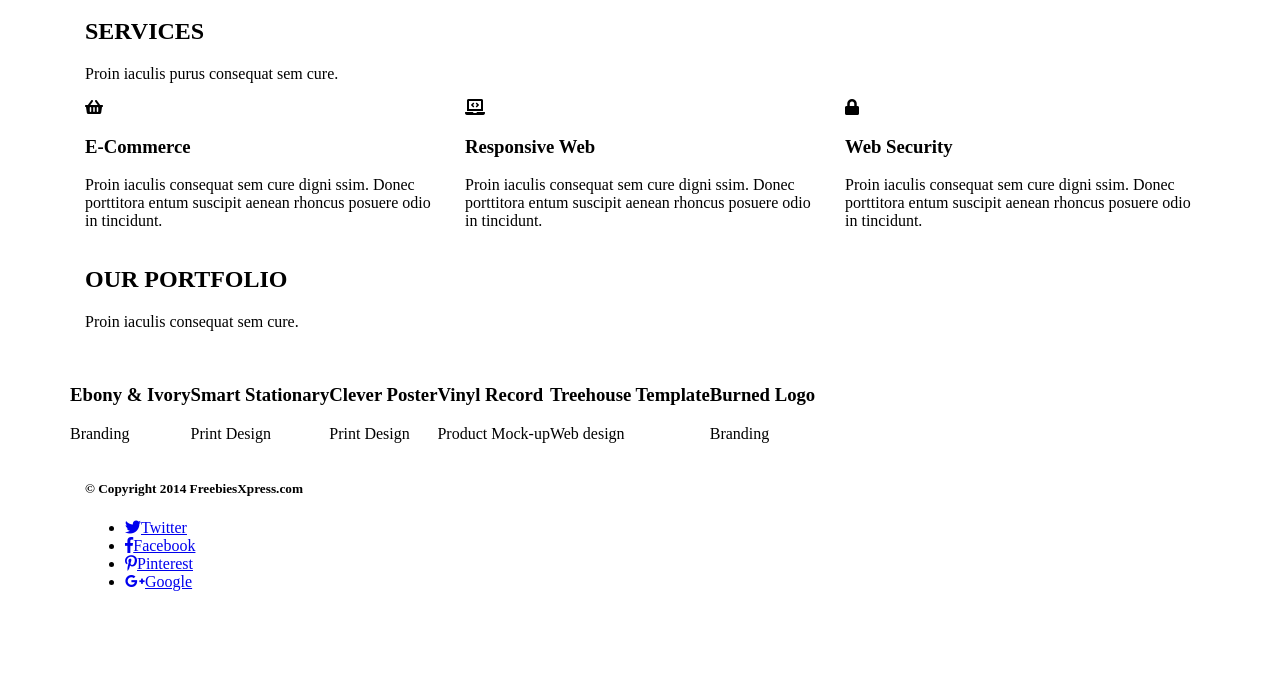
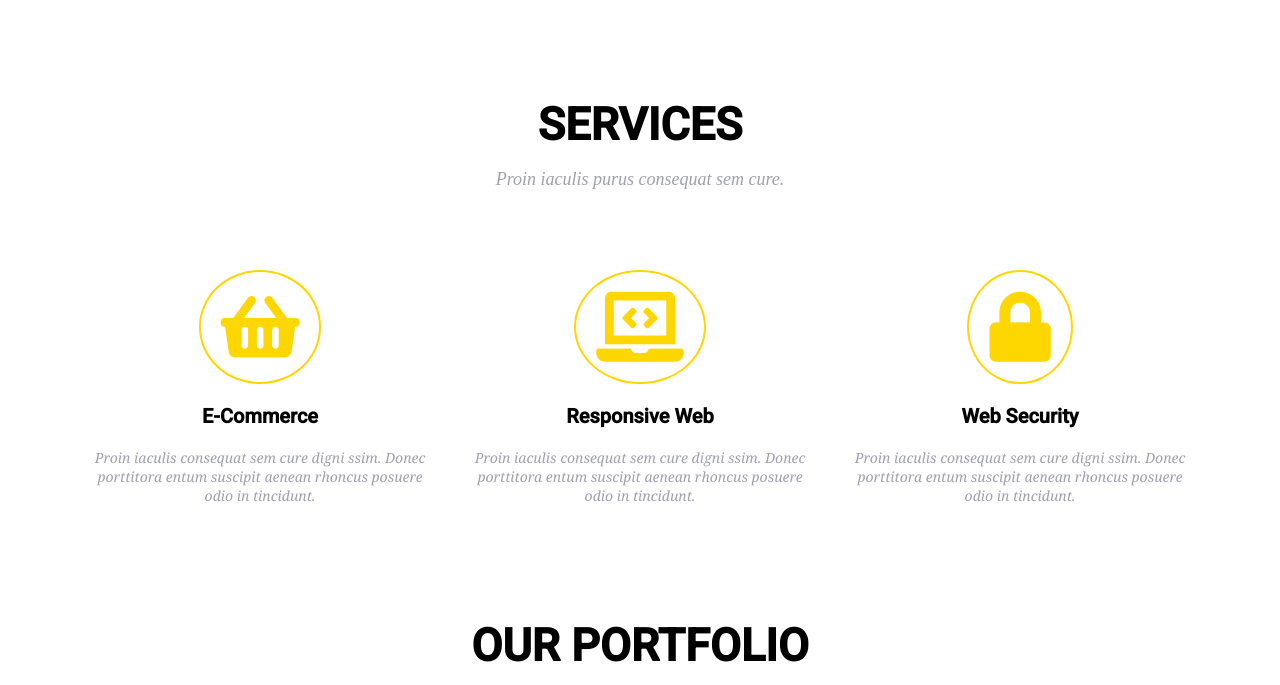
Before and after one commit to PiotrJablon/Nauka-git-2, a website: page Zadanie/index.html in a window 1280 px wide. Shown: the part 810-1495 px from the top of the page. Before the commit the page ends 1417 px from the top, so only its background shows below. Drawn offline with Linux system fonts and the light colour scheme.

Commit message:
css code styles to services

```diff
--- a/Zadanie/sass/style.scss
+++ b/Zadanie/sass/style.scss
@@ -2,11 +2,27 @@
 
 $color-dark: #000000;
 $color-light: #FFFFFF;
-$color-gray: #F7F7F7;
+$color-gray: #a0a0b0;
 $color-gold: #FFD700;
 
 $text-main: 'Noto Serif', serif;
 $text-title: 'Roboto', sans-serif;
+
+.page-title {
+	text-align: center;
+	font-size: 45px;
+	font-family: $text-title;
+	margin: 50px 0 10px 0;
+	padding-top: 50px;
+}
+.page-subtitle {
+	text-align: center;
+	font-size: 18px;
+	color: $color-gray;
+	font-style: italic;
+	margin-bottom: 40px;
+	padding-bottom: 40px;
+}
 
 /* Splash */
 
@@ -74,3 +90,27 @@ $text-title: 'Roboto', sans-serif;
     background-color: $color-gold;
     border-color: $color-gold;
 }
+
+/* Services */
+
+.services-box {
+	text-align: center;
+	font-family: $text-main;
+	font-size: 14px;
+	color: $color-gray;
+	i {
+		border-style: solid;
+		border-width: 2px;
+		font-size: 70px;
+		border-radius: 50%;
+		color: $color-gold;
+		padding: 20px;
+	}
+	h3 {
+		font-size: 20px;
+		font-family: $text-title;
+		color: $color-dark;
+	}
+}
+
+/* Portfolio */
```
Also changed, not shown: Zadanie/css/style.css, 1 other file.
